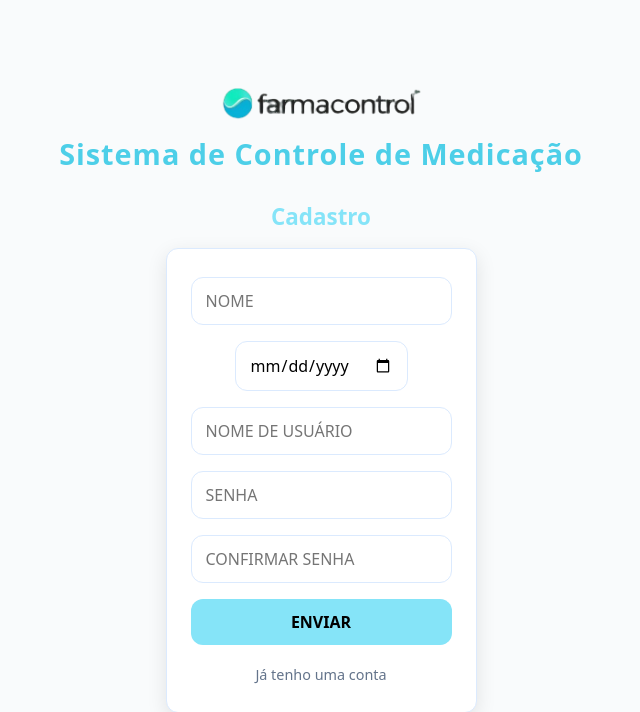
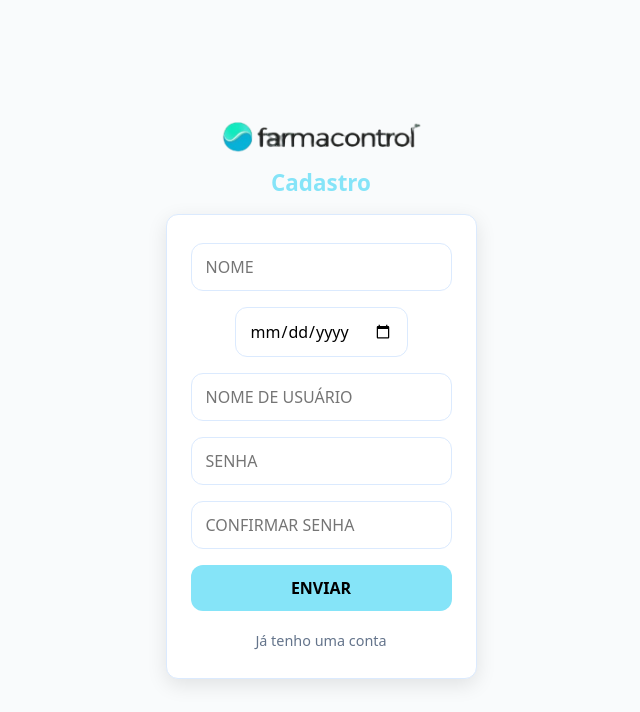
Before and after one commit to silvax-rafael/trabalhofinalcerto, a PHP site: page / in a window 1280 px wide. Shown: the top 712 px of the page, without its empty margins (319-959 px from the left). Run offline with PHP 8.4, Linux system fonts and the light colour scheme.

Commit message:
atualizando dados

```diff
--- a/index.php
+++ b/index.php
@@ -11,7 +11,7 @@
   <!-- Cabeçalho -->
   <header>
     <img src="fundo.png" alt="Logo do Sistema" class="img">
-    <h1 class="titulo">Sistema de Controle de Medicação</h1>
+
   </header>
 
   <!-- Cadastro -->
```
